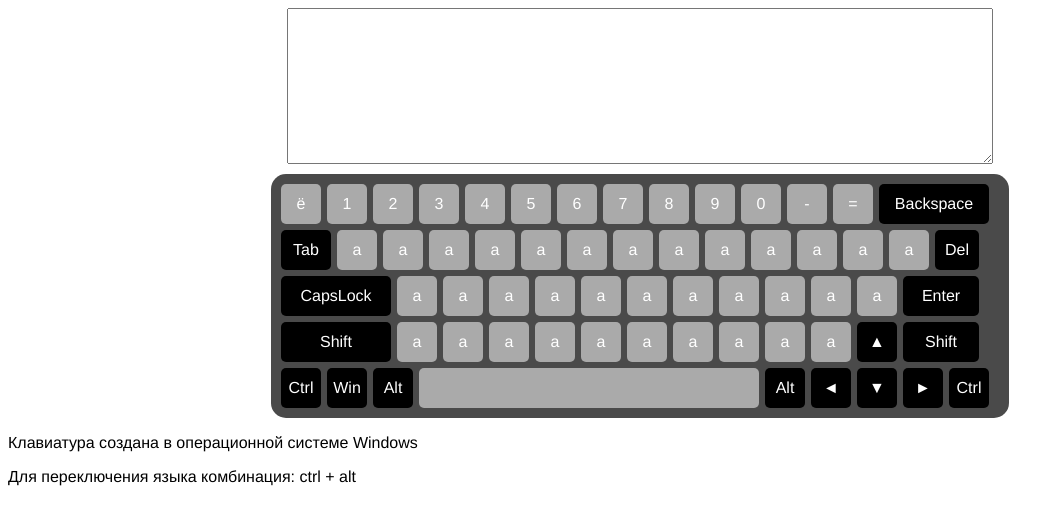
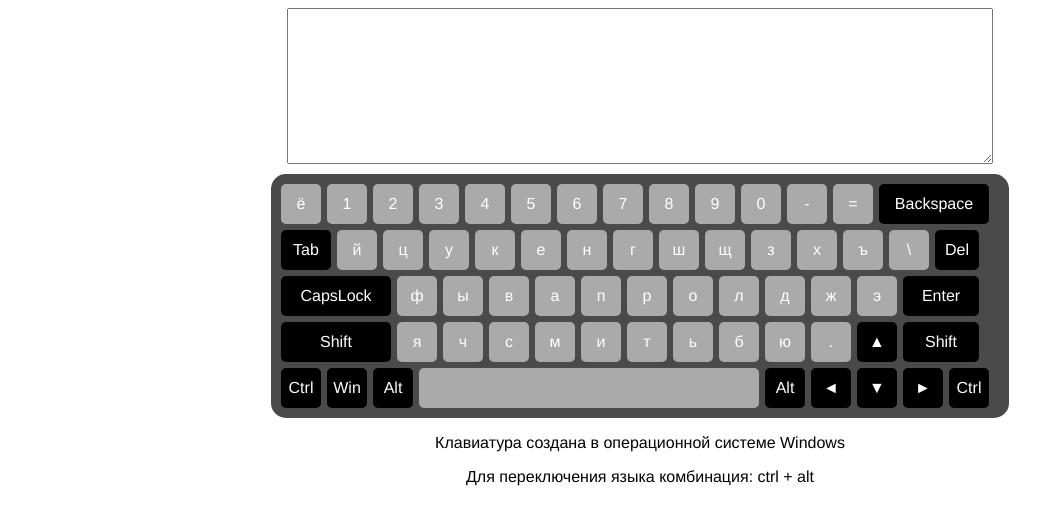
Before and after one commit to AlexeiIsProgrammer/virtual-keyboard, a website built with webpack: page src/index.html in a window 1280 px wide. Shown: the whole page, without its empty margins (0-1064 px from the left). Built offline with nearby package versions, Linux system fonts and the light colour scheme.

Commit message:
feat: fill all keys in .json, save language state in localstorage

```diff
--- a/src/data/keys.json
+++ b/src/data/keys.json
@@ -227,196 +227,196 @@
     {
         "name": "KeyQ",
         "rus": {
-            "caseDown": "а",
-            "shiftUp": "А",
-            "caps": "А",
-            "shiftCaps": "а"
+            "caseDown": "й",
+            "shiftUp": "Й",
+            "caps": "Й",
+            "shiftCaps": "й"
         },
         "eng": {
-            "caseDown": "f",
-            "shiftUp": "F",
-            "caps": "F",
-            "shiftCaps": "f"
+            "caseDown": "q",
+            "shiftUp": "Q",
+            "caps": "Q",
+            "shiftCaps": "q"
         }
     },
     {
         "name": "KeyW",
         "rus": {
-            "caseDown": "а",
-            "shiftUp": "А",
-            "caps": "А",
-            "shiftCaps": "а"
+            "caseDown": "ц",
+            "shiftUp": "Ц",
+            "caps": "Ц",
+            "shiftCaps": "ц"
         },
         "eng": {
-            "caseDown": "f",
-            "shiftUp": "F",
-            "caps": "F",
-            "shiftCaps": "f"
+            "caseDown": "w",
+            "shiftUp": "W",
+            "caps": "W",
+            "shiftCaps": "w"
         }
     },
     {
         "name": "KeyE",
         "rus": {
-            "caseDown": "а",
-            "shiftUp": "А",
-            "caps": "А",
-            "shiftCaps": "а"
+            "caseDown": "у",
+            "shiftUp": "У",
+            "caps": "У",
+            "shiftCaps": "у"
         },
         "eng": {
-            "caseDown": "f",
-            "shiftUp": "F",
-            "caps": "F",
-            "shiftCaps": "f"
+            "caseDown": "e",
+            "shiftUp": "E",
+            "caps": "E",
+            "shiftCaps": "e"
         }
     },
     {
         "name": "KeyR",
         "rus": {
-            "caseDown": "а",
-            "shiftUp": "А",
-            "caps": "А",
-            "shiftCaps": "а"
+            "caseDown": "к",
+            "shiftUp": "К",
+            "caps": "К",
+            "shiftCaps": "к"
         },
         "eng": {
-            "caseDown": "f",
-            "shiftUp": "F",
-            "caps": "F",
-            "shiftCaps": "f"
+            "caseDown": "r",
+            "shiftUp": "R",
+            "caps": "R",
+            "shiftCaps": "r"
         }
     },
     {
         "name": "KeyT",
         "rus": {
-            "caseDown": "а",
-            "shiftUp": "А",
-            "caps": "А",
-            "shiftCaps": "а"
+            "caseDown": "е",
+            "shiftUp": "Е",
+            "caps": "Е",
+            "shiftCaps": "е"
         },
         "eng": {
-            "caseDown": "f",
-            "shiftUp": "F",
-            "caps": "F",
-            "shiftCaps": "f"
+            "caseDown": "t",
+            "shiftUp": "T",
+            "caps": "T",
+            "shiftCaps": "t"
         }
     },
     {
         "name": "KeyY",
         "rus": {
-            "caseDown": "а",
-            "shiftUp": "А",
-            "caps": "А",
-            "shiftCaps": "а"
+            "caseDown": "н",
+            "shiftUp": "Н",
+            "caps": "Н",
+            "shiftCaps": "н"
         },
         "eng": {
-            "caseDown": "f",
-            "shiftUp": "F",
-            "caps": "F",
-            "shiftCaps": "f"
+            "caseDown": "y",
+            "shiftUp": "Y",
+            "caps": "Y",
+            "shiftCaps": "y"
         }
     },
     {
         "name": "KeyU",
         "rus": {
-            "caseDown": "а",
-            "shiftUp": "А",
-            "caps": "А",
-            "shiftCaps": "а"
+            "caseDown": "г",
+            "shiftUp": "Г",
+            "caps": "Г",
+            "shiftCaps": "г"
         },
         "eng": {
-            "caseDown": "f",
-            "shiftUp": "F",
-            "caps": "F",
-            "shiftCaps": "f"
+            "caseDown": "u",
+            "shiftUp": "U",
+            "caps": "U",
+            "shiftCaps": "u"
         }
     },
     {
         "name": "KeyI",
         "rus": {
-            "caseDown": "а",
-            "shiftUp": "А",
-            "caps": "А",
-            "shiftCaps": "а"
+            "caseDown": "ш",
+            "shiftUp": "Ш",
+            "caps": "Ш",
+            "shiftCaps": "ш"
         },
         "eng": {
-            "caseDown": "f",
-            "shiftUp": "F",
-            "caps": "F",
-            "shiftCaps": "f"
+            "caseDown": "i",
+            "shiftUp": "I",
+            "caps": "I",
+            "shiftCaps": "i"
         }
     },
     {
         "name": "KeyO",
         "rus": {
-            "caseDown": "а",
-            "shiftUp": "А",
-            "caps": "А",
-            "shiftCaps": "а"
+            "caseDown": "щ",
+            "shiftUp": "Щ",
+            "caps": "Щ",
+            "shiftCaps": "щ"
         },
         "eng": {
-            "caseDown": "f",
-            "shiftUp": "F",
-            "caps": "F",
-            "shiftCaps": "f"
+            "caseDown": "o",
+            "shiftUp": "O",
+            "caps": "O",
+            "shiftCaps": "o"
         }
     },
     {
         "name": "KeyP",
         "rus": {
-            "caseDown": "а",
-            "shiftUp": "А",
-            "caps": "А",
-            "shiftCaps": "а"
+            "caseDown": "з",
+            "shiftUp": "З",
+            "caps": "З",
+            "shiftCaps": "з"
         },
         "eng": {
-            "caseDown": "f",
-            "shiftUp": "F",
-            "caps": "F",
-            "shiftCaps": "f"
+            "caseDown": "p",
+            "shiftUp": "P",
+            "caps": "P",
+            "shiftCaps": "p"
         }
     },
     {
         "name": "BracketLeft",
         "rus": {
-            "caseDown": "а",
-            "shiftUp": "А",
-            "caps": "А",
-            "shiftCaps": "а"
+            "caseDown": "х",
+            "shiftUp": "Х",
+            "caps": "Х",
+            "shiftCaps": "х"
         },
         "eng": {
-            "caseDown": "f",
-            "shiftUp": "F",
-            "caps": "F",
-            "shiftCaps": "f"
+            "caseDown": "[",
+            "shiftUp": "{",
+            "caps": "[",
+            "shiftCaps": "{"
         }
     },
     {
         "name": "BracketRight",
         "rus": {
-            "caseDown": "а",
-            "shiftUp": "А",
-            "caps": "А",
-            "shiftCaps": "а"
+            "caseDown": "ъ",
+            "shiftUp": "Ъ",
+            "caps": "Ъ",
+            "shiftCaps": "ъ"
         },
         "eng": {
-            "caseDown": "f",
-            "shiftUp": "F",
-            "caps": "F",
-            "shiftCaps": "f"
+            "caseDown": "]",
+            "shiftUp": "}",
+            "caps": "]",
+            "shiftCaps": "}"
         }
     },
     {
         "name": "Backslash",
         "rus": {
-            "caseDown": "а",
-            "shiftUp": "А",
-            "caps": "А",
-            "shiftCaps": "а"
+            "caseDown": "\\",
+            "shiftUp": "/",
+            "caps": "\\",
+            "shiftCaps": "/"
         },
         "eng": {
-            "caseDown": "f",
-            "shiftUp": "F",
-            "caps": "F",
-            "shiftCaps": "f"
+            "caseDown": "\\",
+            "shiftUp": "|",
+            "caps": "\\",
+            "shiftCaps": "|"
         }
     },
     {
@@ -452,46 +452,46 @@
     {
         "name": "KeyA",
         "rus": {
-            "caseDown": "а",
-            "shiftUp": "А",
-            "caps": "А",
-            "shiftCaps": "а"
+            "caseDown": "ф",
+            "shiftUp": "Ф",
+            "caps": "Ф",
+            "shiftCaps": "ф"
         },
         "eng": {
-            "caseDown": "f",
-            "shiftUp": "F",
-            "caps": "F",
-            "shiftCaps": "f"
+            "caseDown": "a",
+            "shiftUp": "A",
+            "caps": "A",
+            "shiftCaps": "a"
         }
     },
     {
         "name": "KeyS",
         "rus": {
-            "caseDown": "а",
-            "shiftUp": "А",
-            "caps": "А",
-            "shiftCaps": "а"
+            "caseDown": "ы",
+            "shiftUp": "Ы",
+            "caps": "Ы",
+            "shiftCaps": "ы"
         },
         "eng": {
-            "caseDown": "f",
-            "shiftUp": "F",
-            "caps": "F",
-            "shiftCaps": "f"
+            "caseDown": "s",
+            "shiftUp": "S",
+            "caps": "S",
+            "shiftCaps": "s"
         }
     },
     {
         "name": "KeyD",
         "rus": {
-            "caseDown": "а",
-            "shiftUp": "А",
-            "caps": "А",
-            "shiftCaps": "а"
+            "caseDown": "в",
+            "shiftUp": "В",
+            "caps": "В",
+            "shiftCaps": "в"
         },
         "eng": {
-            "caseDown": "f",
-            "shiftUp": "F",
-            "caps": "F",
-            "shiftCaps": "f"
+            "caseDown": "d",
+            "shiftUp": "D",
+            "caps": "D",
+            "shiftCaps": "d"
         }
     },
     {
@@ -512,106 +512,106 @@
     {
         "name": "KeyG",
         "rus": {
-            "caseDown": "а",
-            "shiftUp": "А",
-            "caps": "А",
-            "shiftCaps": "а"
+            "caseDown": "п",
+            "shiftUp": "П",
+            "caps": "П",
+            "shiftCaps": "п"
         },
         "eng": {
-            "caseDown": "f",
-            "shiftUp": "F",
-            "caps": "F",
-            "shiftCaps": "f"
+            "caseDown": "g",
+            "shiftUp": "G",
+            "caps": "G",
+            "shiftCaps": "g"
         }
     },
     {
         "name": "KeyH",
         "rus": {
-            "caseDown": "а",
-            "shiftUp": "А",
-            "caps": "А",
-            "shiftCaps": "а"
+            "caseDown": "р",
+            "shiftUp": "Р",
+            "caps": "Р",
+            "shiftCaps": "р"
         },
         "eng": {
-            "caseDown": "f",
-            "shiftUp": "F",
-            "caps": "F",
-            "shiftCaps": "f"
+            "caseDown": "h",
+            "shiftUp": "H",
+            "caps": "H",
+            "shiftCaps": "h"
         }
     },
     {
         "name": "KeyJ",
         "rus": {
-            "caseDown": "а",
-            "shiftUp": "А",
-            "caps": "А",
-            "shiftCaps": "а"
+            "caseDown": "о",
+            "shiftUp": "О",
+            "caps": "О",
+            "shiftCaps": "о"
         },
         "eng": {
-            "caseDown": "f",
-            "shiftUp": "F",
-            "caps": "F",
-            "shiftCaps": "f"
+            "caseDown": "j",
+            "shiftUp": "J",
+            "caps": "J",
+            "shiftCaps": "j"
         }
     },
     {
         "name": "KeyK",
         "rus": {
-            "caseDown": "а",
-            "shiftUp": "А",
-            "caps": "А",
-            "shiftCaps": "а"
+            "caseDown": "л",
+            "shiftUp": "Л",
+            "caps": "Л",
+            "shiftCaps": "л"
         },
         "eng": {
-            "caseDown": "f",
-            "shiftUp": "F",
-            "caps": "F",
-            "shiftCaps": "f"
+            "caseDown": "k",
+            "shiftUp": "K",
+            "caps": "K",
+            "shiftCaps": "k"
         }
     },
     {
         "name": "KeyL",
         "rus": {
-            "caseDown": "а",
-            "shiftUp": "А",
-            "caps": "А",
-            "shiftCaps": "а"
+            "caseDown": "д",
+            "shiftUp": "Д",
+            "caps": "Д",
+            "shiftCaps": "д"
         },
         "eng": {
-            "caseDown": "f",
-            "shiftUp": "F",
-            "caps": "F",
-            "shiftCaps": "f"
+            "caseDown": "l",
+            "shiftUp": "L",
+            "caps": "L",
+            "shiftCaps": "l"
         }
     },
     {
         "name": "Semicolon",
         "rus": {
-            "caseDown": "а",
-            "shiftUp": "А",
-            "caps": "А",
-            "shiftCaps": "а"
+            "caseDown": "ж",
+            "shiftUp": "Ж",
+            "caps": "Ж",
+            "shiftCaps": "ж"
         },
         "eng": {
-            "caseDown": "f",
-            "shiftUp": "F",
-            "caps": "F",
-            "shiftCaps": "f"
+            "caseDown": ";",
+            "shiftUp": ":",
+            "caps": ";",
+            "shiftCaps": ":"
         }
     },
     {
         "name": "Quote",
         "rus": {
-            "caseDown": "а",
-            "shiftUp": "А",
-            "caps": "А",
-            "shiftCaps": "а"
+            "caseDown": "э",
+            "shiftUp": "Э",
+            "caps": "Э",
+            "shiftCaps": "э"
         },
         "eng": {
-            "caseDown": "f",
-            "shiftUp": "F",
-            "caps": "F",
-            "shiftCaps": "f"
+            "caseDown": "'",
+            "shiftUp": "\"",
+            "caps": "'",
+            "shiftCaps": "\""
         }
     },
     {
@@ -647,151 +647,151 @@
     {
         "name": "KeyZ",
         "rus": {
-            "caseDown": "а",
-            "shiftUp": "А",
-            "caps": "А",
-            "shiftCaps": "а"
+            "caseDown": "я",
+            "shiftUp": "Я",
+            "caps": "Я",
+            "shiftCaps": "я"
         },
         "eng": {
-            "caseDown": "f",
-            "shiftUp": "F",
-            "caps": "F",
-            "shiftCaps": "f"
+            "caseDown": "z",
+            "shiftUp": "Z",
+            "caps": "Z",
+            "shiftCaps": "z"
         }
     },
     {
         "name": "KeyX",
         "rus": {
-            "caseDown": "а",
-            "shiftUp": "А",
-            "caps": "А",
-            "shiftCaps": "а"
+            "caseDown": "ч",
+            "shiftUp": "Ч",
+            "caps": "Ч",
+            "shiftCaps": "ч"
         },
         "eng": {
-            "caseDown": "f",
-            "shiftUp": "F",
-            "caps": "F",
-            "shiftCaps": "f"
+            "caseDown": "x",
+            "shiftUp": "X",
+            "caps": "X",
+            "shiftCaps": "x"
         }
     },
     {
         "name": "KeyC",
         "rus": {
-            "caseDown": "а",
-            "shiftUp": "А",
-            "caps": "А",
-            "shiftCaps": "а"
+            "caseDown": "с",
+            "shiftUp": "С",
+            "caps": "С",
+            "shiftCaps": "с"
         },
         "eng": {
-            "caseDown": "f",
-            "shiftUp": "F",
-            "caps": "F",
-            "shiftCaps": "f"
+            "caseDown": "c",
+            "shiftUp": "C",
+            "caps": "C",
+            "shiftCaps": "c"
         }
     },
     {
         "name": "KeyV",
         "rus": {
-            "caseDown": "а",
-            "shiftUp": "А",
-            "caps": "А",
-            "shiftCaps": "а"
+            "caseDown": "м",
+            "shiftUp": "М",
+            "caps": "М",
+            "shiftCaps": "м"
         },
         "eng": {
-            "caseDown": "f",
-            "shiftUp": "F",
-            "caps": "F",
-            "shiftCaps": "f"
+            "caseDown": "v",
+            "shiftUp": "V",
+            "caps": "V",
+            "shiftCaps": "v"
         }
     },
     {
         "name": "KeyB",
         "rus": {
-            "caseDown": "а",
-            "shiftUp": "А",
-            "caps": "А",
-            "shiftCaps": "а"
+            "caseDown": "и",
+            "shiftUp": "И",
+            "caps": "И",
+            "shiftCaps": "и"
         },
         "eng": {
-            "caseDown": "f",
-            "shiftUp": "F",
-            "caps": "F",
-            "shiftCaps": "f"
+            "caseDown": "b",
+            "shiftUp": "B",
+            "caps": "B",
+            "shiftCaps": "b"
         }
     },
     {
         "name": "KeyN",
         "rus": {
-            "caseDown": "а",
-            "shiftUp": "А",
-            "caps": "А",
-            "shiftCaps": "а"
+            "caseDown": "т",
+            "shiftUp": "Т",
+            "caps": "Т",
+            "shiftCaps": "т"
         },
         "eng": {
-            "caseDown": "f",
-            "shiftUp": "F",
-            "caps": "F",
-            "shiftCaps": "f"
+            "caseDown": "n",
+            "shiftUp": "N",
+            "caps": "N",
+            "shiftCaps": "n"
         }
     },
     {
         "name": "KeyM",
         "rus": {
-            "caseDown": "а",
-            "shiftUp": "А",
-            "caps": "А",
-            "shiftCaps": "а"
+            "caseDown": "ь",
+            "shiftUp": "Ь",
+            "caps": "Ь",
+            "shiftCaps": "ь"
         },
         "eng": {
-            "caseDown": "f",
-            "shiftUp": "F",
-            "caps": "F",
-            "shiftCaps": "f"
+            "caseDown": "m",
+            "shiftUp": "M",
+            "caps": "M",
+            "shiftCaps": "m"
         }
     },
     {
         "name": "Comma",
         "rus": {
-            "caseDown": "а",
-            "shiftUp": "А",
-            "caps": "А",
-            "shiftCaps": "а"
+            "caseDown": "б",
+            "shiftUp": "Б",
+            "caps": "Б",
+            "shiftCaps": "б"
         },
         "eng": {
-            "caseDown": "f",
-            "shiftUp": "F",
-            "caps": "F",
-            "shiftCaps": "f"
+            "caseDown": ",",
+            "shiftUp": "<",
+            "caps": ",",
+            "shiftCaps": "<"
         }
     },
     {
         "name": "Period",
         "rus": {
-            "caseDown": "а",
-            "shiftUp": "А",
-            "caps": "А",
-            "shiftCaps": "а"
+            "caseDown": "ю",
+            "shiftUp": "Ю",
+            "caps": "Ю",
+            "shiftCaps": "ю"
         },
         "eng": {
-            "caseDown": "f",
-            "shiftUp": "F",
-            "caps": "F",
-            "shiftCaps": "f"
+            "caseDown": ".",
+            "shiftUp": ">",
+            "caps": ".",
+            "shiftCaps": ">"
         }
     },
     {
         "name": "Slash",
         "rus": {
-            "caseDown": "а",
-            "shiftUp": "А",
-            "caps": "А",
-            "shiftCaps": "а"
+            "caseDown": ".",
+            "shiftUp": ",",
+            "caps": ".",
+            "shiftCaps": ","
         },
         "eng": {
-            "caseDown": "f",
-            "shiftUp": "F",
-            "caps": "F",
-            "shiftCaps": "f"
+            "caseDown": "/",
+            "shiftUp": "?",
+            "caps": "/",
+            "shiftCaps": "?"
         }
     },
     {
--- a/src/style.scss
+++ b/src/style.scss
@@ -115,3 +115,9 @@ body {
         background-color: black;
     }
 }
+
+.description {
+    text-align: center;
+    max-width: 500px;
+    margin: 0 auto;
+}
```
Also changed, not shown: src/main.js (+12 -0 lines).
